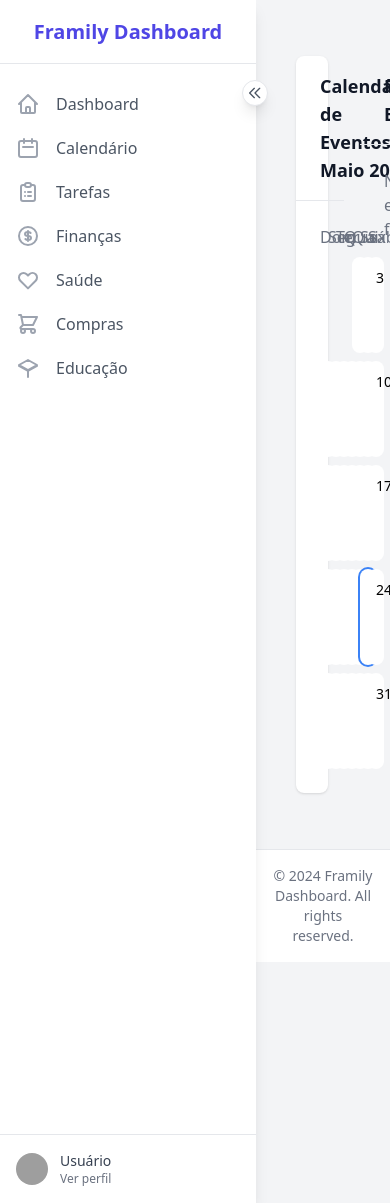
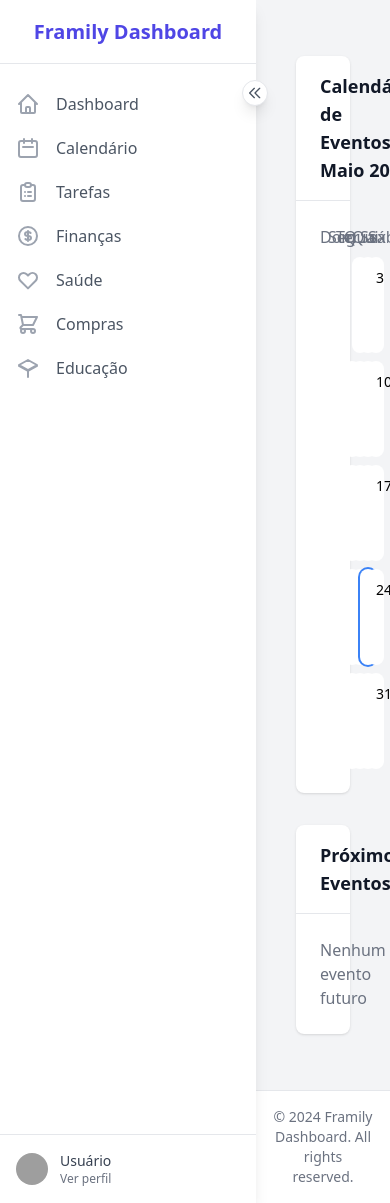
Before and after one commit to igorhaf/framily, a FastAPI app: page /calendar in a window 390 px wide. Run offline with FastAPI, Linux system fonts and the light colour scheme; data that the repository does not hold is empty; some libraries are stand-ins or nearby versions; grey boxes are pictures that could not be loaded.

Commit message:
calendário responsivo

```diff
--- a/templates/calendar.html
+++ b/templates/calendar.html
@@ -17,9 +17,9 @@
     <!-- Dashboard Content -->
     <div id="dashboard-content" class="hidden">
         <!-- Layout Principal -->
-        <div class="grid grid-cols-3 gap-8">
+        <div class="grid grid-cols-1 lg:grid-cols-3 gap-8">
             <!-- Calendário (2/3) -->
-            <div class="col-span-2 bg-white rounded-lg shadow">
+            <div class="col-span-1 lg:col-span-2 bg-white rounded-lg shadow">
                 <div class="px-6 py-4 border-b border-gray-200">
                     <div class="flex justify-between items-center">
                         <h3 class="text-lg font-semibold text-gray-900">Calendário de Eventos</h3>
```
